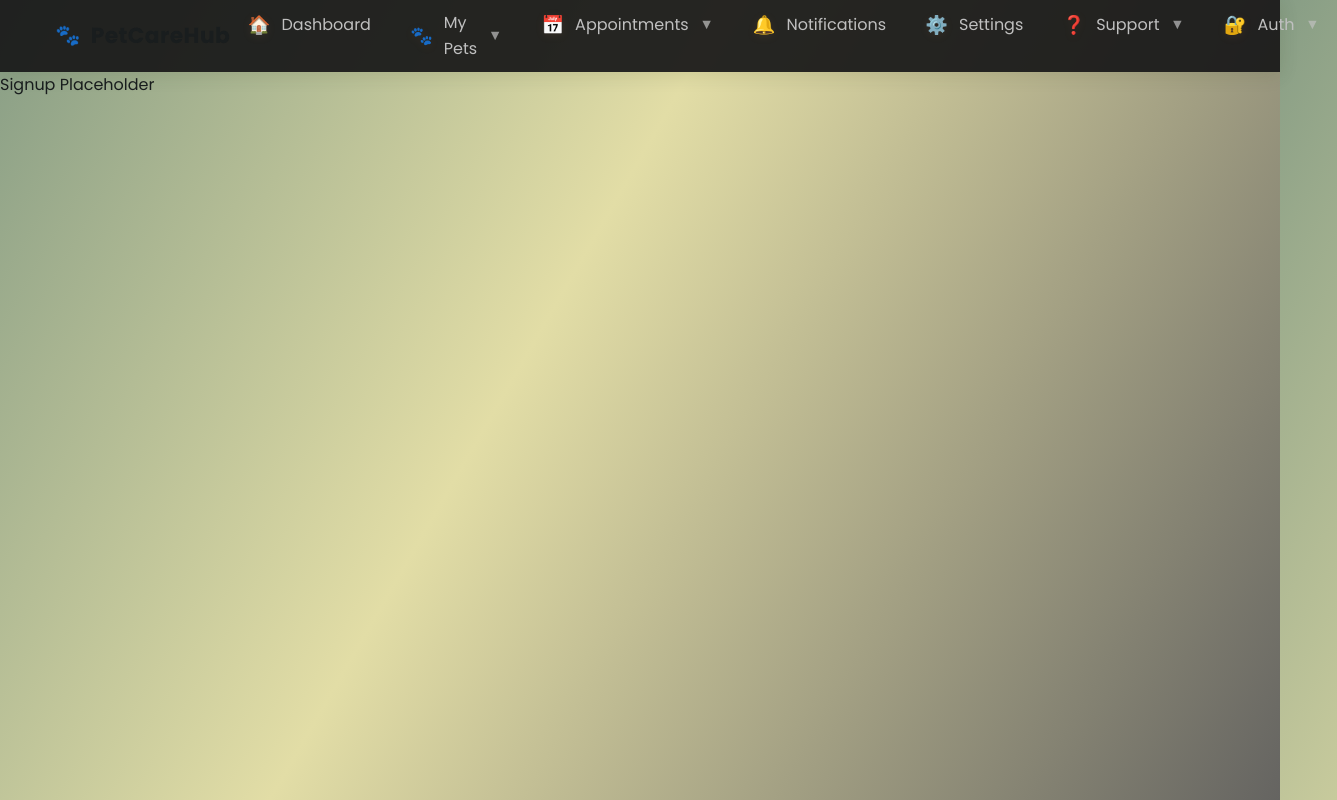
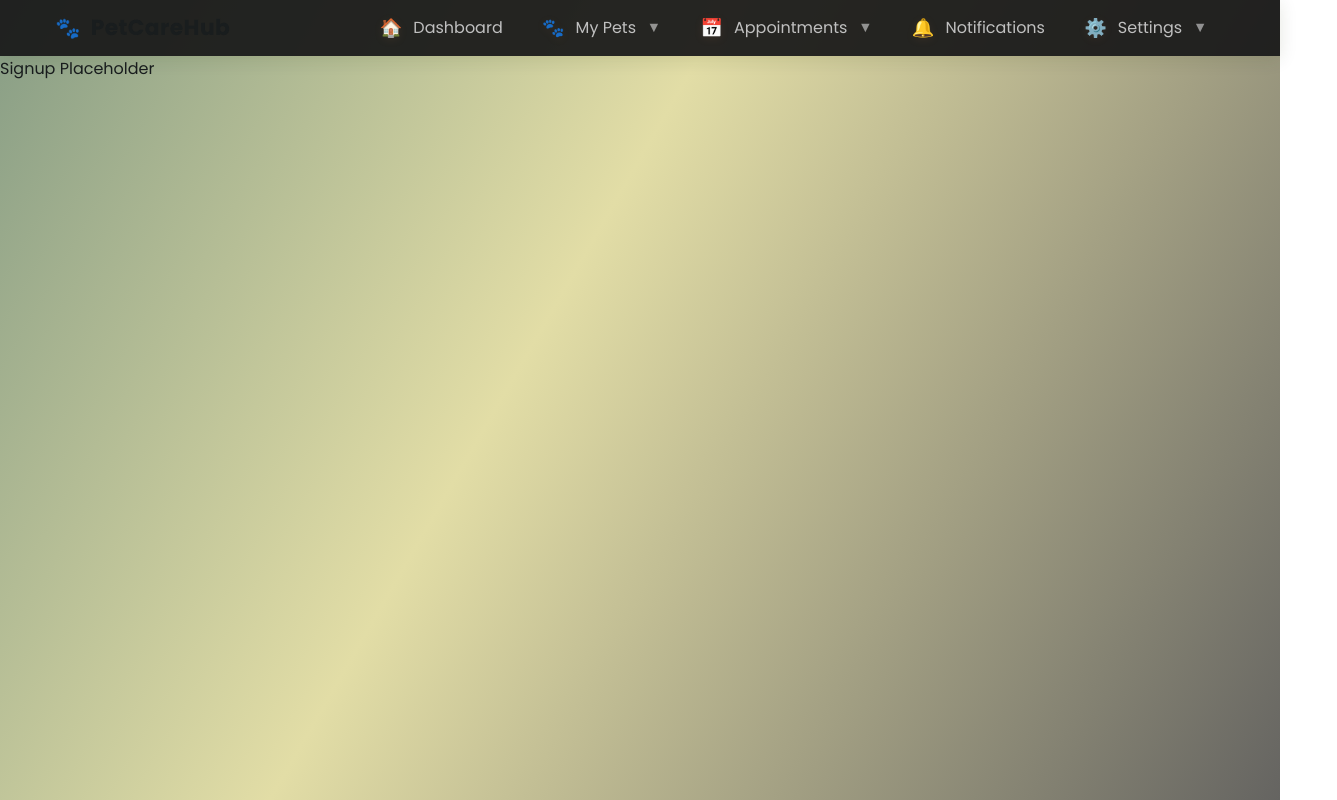
Before and after one commit to Workflow-Manager-admin/petcarehub-25341-600c870b, a React (Create React App) app in the folder petcarehub_ui/: page /auth/signup in a window 1280 px wide. Shown: the whole page, 1337 px wide, since content can reach past the window. Built offline with nearby package versions, Linux system fonts and the light colour scheme.

Commit message:
Auto-commit: Changes as of 2025-05-28T18:07:48.582219+00:00

```diff
--- a/petcarehub_ui/src/components/Navigation.js
+++ b/petcarehub_ui/src/components/Navigation.js
@@ -35,10 +35,14 @@ function Navigation() {
       ]
     },
     { label: 'Notifications', icon: '🔔', to: '/notifications' },
-    { label: 'Settings', icon: '⚙️', to: '/settings' },
+    {
+      label: 'Settings',
+      icon: '⚙️',
+      to: '/settings',
+      dropdown: [
+        { label: 'Settings Home', to: '/settings' },
         {
           label: 'Support',
-      icon: '❓',
           to: '/contact',
           dropdown: [
             { label: 'Contact / Help', to: '/contact' },
@@ -46,12 +50,13 @@ function Navigation() {
           ]
         },
         {
-      label: 'Auth',
-      icon: '🔐',
+          label: 'Account',
           to: '/auth',
           dropdown: [
             { label: 'Login', to: '/auth/login' },
             { label: 'Sign Up', to: '/auth/signup' }
+          ]
+        }
       ]
     }
   ];
```
Also changed, not shown: 2 other files (tests, documents, lock files or other folders). Lines whose indentation alone changed are shown as unchanged.
